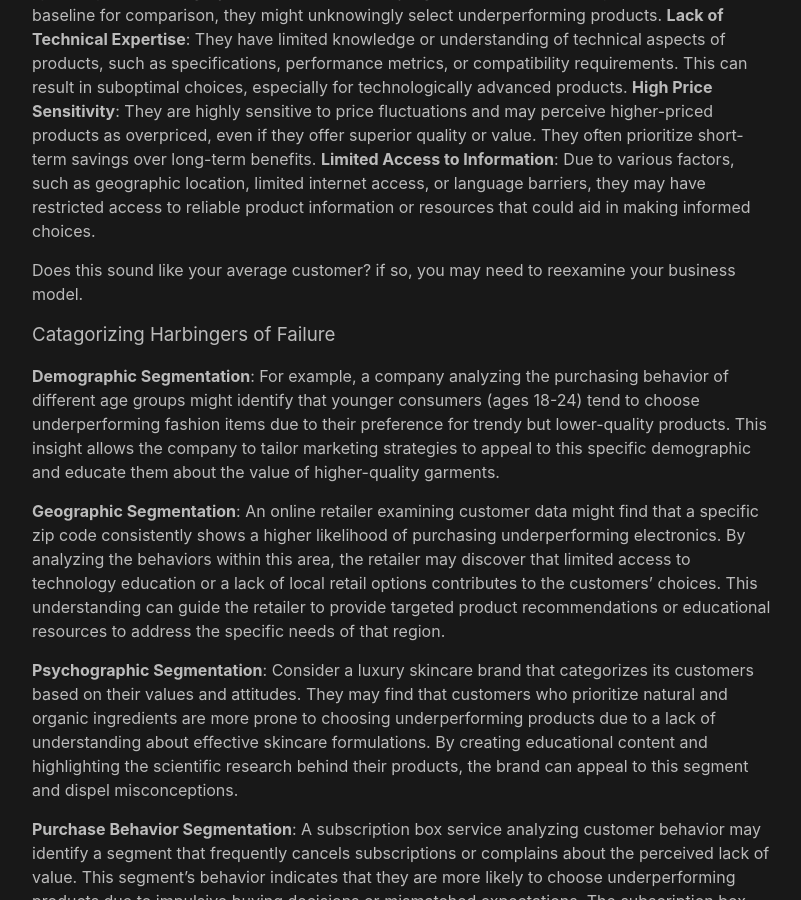
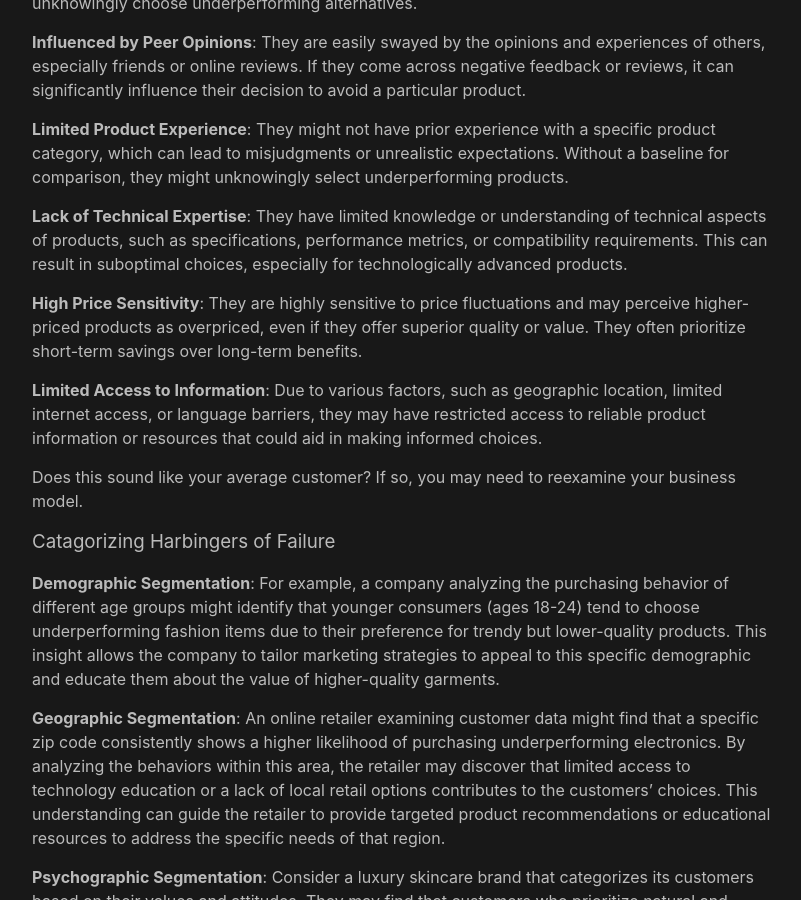
Before and after one commit to psibir/psibir.github.io, a Jekyll site: the page built from _posts/2023-06-24-harbingers-of-failure.md, in a window 1280 px wide and 900 px high, scrolled down 1186 px. Shown: the whole window, without its empty margins (238-1039 px from the left). Built offline with Jekyll 4.4.1, drawn with Linux system fonts in a browser that asks for light colours; a script that is not in the unit is left out; comment, search, counter and statistics services are not loaded.

```diff
--- a/_posts/2023-06-24-harbingers-of-failure.md
+++ b/_posts/2023-06-24-harbingers-of-failure.md
@@ -19,17 +19,26 @@ Each industry has their own harbingers of failure. Some are customers who are si
 Here are some traits of the harbingers of failure:
 
 **Impulsive Buyer**: They tend to make purchasing decisions quickly without conducting thorough research or considering long-term consequences. This impulsive behavior increases the likelihood of choosing underperforming products.
+
 **Price-Focused**: They prioritize finding products at the lowest possible price, often compromising on quality or reliability. They are easily attracted to discounted items or budget-friendly options, even if they may not meet their expectations.
+
 **Lack of Product Knowledge**: They have limited understanding of product specifications, features, or industry standards. This lack of knowledge makes it difficult for them to assess the quality and performance of products accurately.
+
 **Minimal Research**: They rarely invest time or effort into researching products before making a purchase. They might rely solely on marketing claims or recommendations from friends or family without verifying the information.
+
 **Limited Brand Awareness**: They may not be familiar with reputable brands or their track records in terms of quality and customer satisfaction. As a result, they might overlook reliable brands and unknowingly choose underperforming alternatives.
+
 **Influenced by Peer Opinions**: They are easily swayed by the opinions and experiences of others, especially friends or online reviews. If they come across negative feedback or reviews, it can significantly influence their decision to avoid a particular product.
+
 **Limited Product Experience**: They might not have prior experience with a specific product category, which can lead to misjudgments or unrealistic expectations. Without a baseline for comparison, they might unknowingly select underperforming products.
+
 **Lack of Technical Expertise**: They have limited knowledge or understanding of technical aspects of products, such as specifications, performance metrics, or compatibility requirements. This can result in suboptimal choices, especially for technologically advanced products.
+
 **High Price Sensitivity**: They are highly sensitive to price fluctuations and may perceive higher-priced products as overpriced, even if they offer superior quality or value. They often prioritize short-term savings over long-term benefits.
+
 **Limited Access to Information**: Due to various factors, such as geographic location, limited internet access, or language barriers, they may have restricted access to reliable product information or resources that could aid in making informed choices.
 
-Does this sound like your average customer? if so, you may need to reexamine your business model.
+Does this sound like your average customer? If so, you may need to reexamine your business model.
 
 ### Catagorizing Harbingers of Failure
 
```
